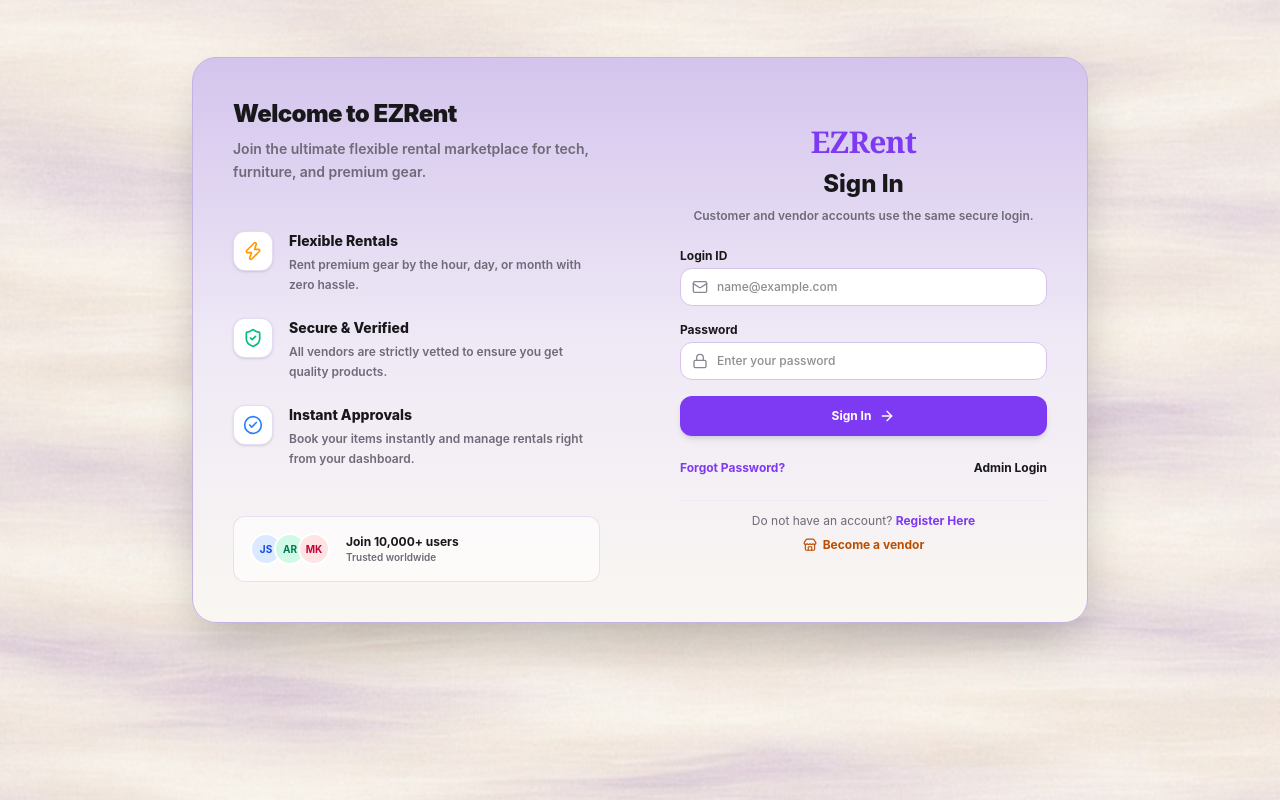
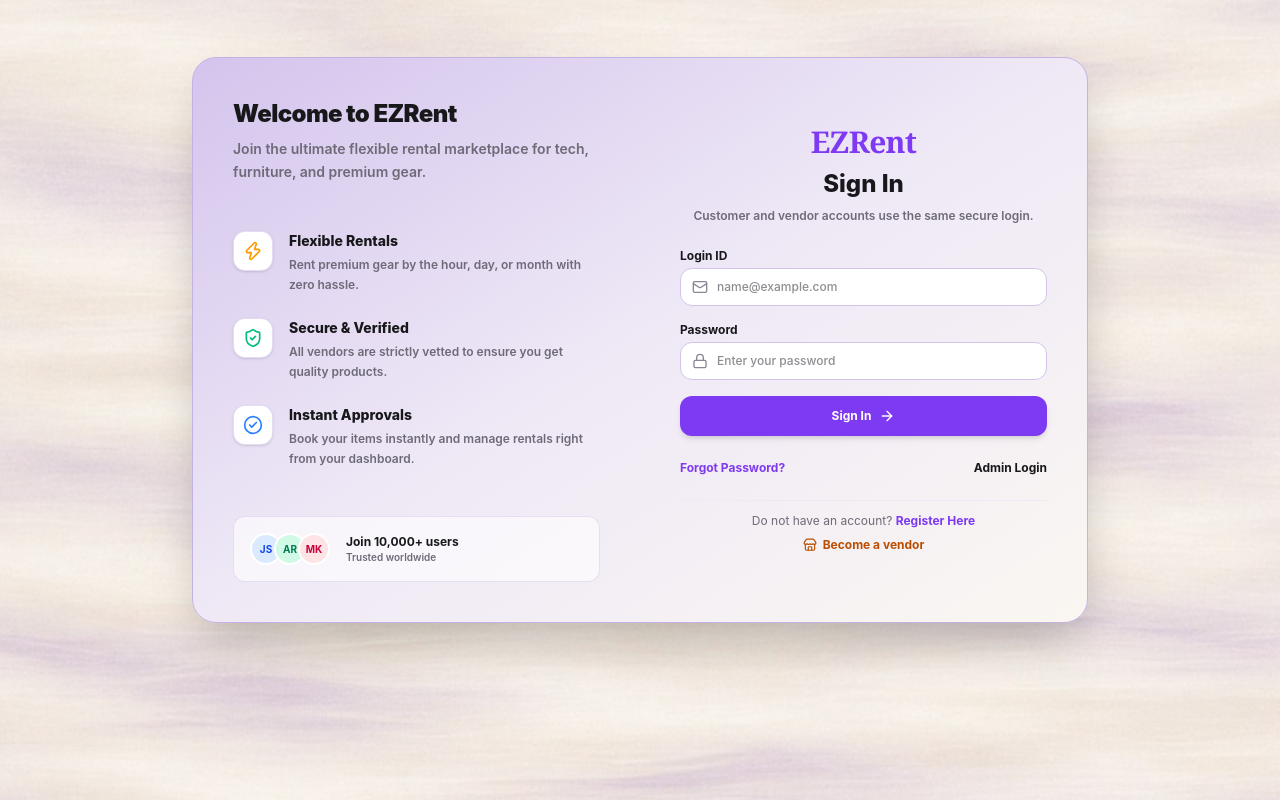
Before and after one commit to prianshumitra/odoo-final-ensemble-hackers, a React (Vite) app in the folder frontend/: page /login in a window 1280 px wide. Built offline with nearby package versions, Linux system fonts and the light colour scheme; no server answers.

Commit message:
style: change auth card gradient direction to top-left to bottom-right

```diff
--- a/frontend/src/pages/Login/Login.tsx
+++ b/frontend/src/pages/Login/Login.tsx
@@ -63,7 +63,7 @@ export const Login: React.FC = () => {
 
   return (
     <div className="min-h-[85vh] flex items-center justify-center px-4 py-12 bg-transparent">
-      <div className="w-full max-w-4xl bg-gradient-to-b from-[#D4C4ED] via-[#EFE9F6] to-[#FAF7F2] rounded-3xl border border-[#C4B2E2] shadow-2xl overflow-hidden flex flex-col md:flex-row">
+      <div className="w-full max-w-4xl bg-gradient-to-br from-[#D4C4ED] via-[#EFE9F6] to-[#FAF7F2] rounded-3xl border border-[#C4B2E2] shadow-2xl overflow-hidden flex flex-col md:flex-row">
         <AuthFeatures type="customer" />
 
         <div className="w-full md:w-1/2 p-8 sm:p-10 space-y-6 flex flex-col justify-center bg-transparent">
```
